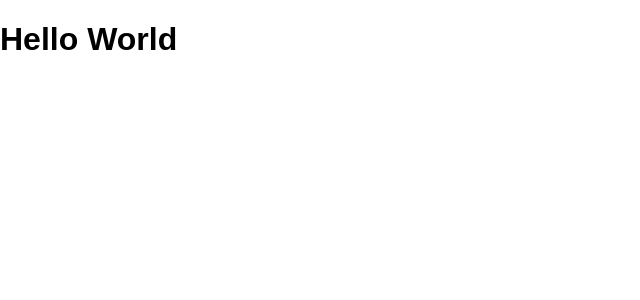
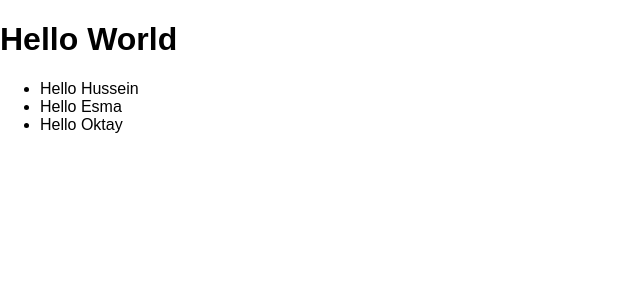
Before and after one commit to hoarda/hello-world-react, a React (Create React App) app: page / in a window 1280 px wide. Shown: the top 300 px of the page, without its empty margins (0-640 px from the left). Built offline with nearby package versions, Linux system fonts and the light colour scheme.

Commit message:
isim ekleme

```diff
--- a/src/App.js
+++ b/src/App.js
@@ -1,6 +1,15 @@
 import React, { Component } from "react";
 
 function App() {
-  return <h1>Hello World</h1>;
+  return (
+    <div>
+      <h1>Hello World</h1>
+      <ul>
+        <li>Hello Hussein</li>
+        <li>Hello Esma</li>
+        <li>Hello Oktay</li>
+      </ul>
+    </div>
+  );
 }
 export default App;
```
